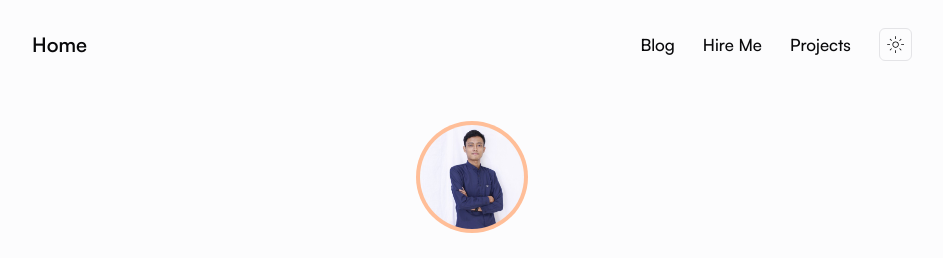
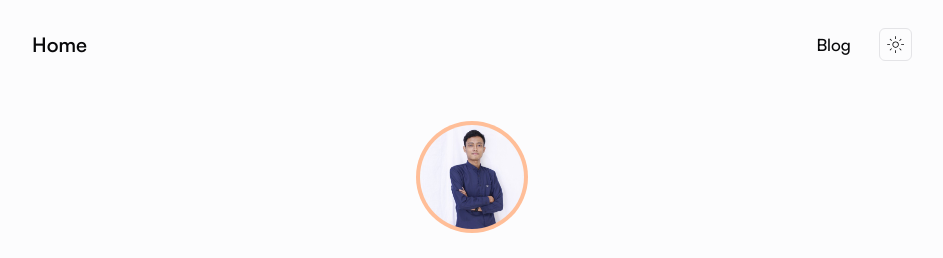
Before and after one commit to ahmadrockets/ahmadrockets.github.io, an Astro site: page / in a window 1280 px wide. Shown: the top 258 px of the page, without its empty margins (168-1111 px from the left). Built offline with nearby package versions, Linux system fonts and the light colour scheme; Astro itself is replaced by a stand-in of ours.

Commit message:
fix: fixing header & hide projects

```diff
--- a/src/components/layout/Header.astro
+++ b/src/components/layout/Header.astro
@@ -16,7 +16,7 @@
 				aria-label='Nav Menu Item'
 				>Blog
 			</a>
-			<a
+			<!-- <a
 				href='#'
 				class='flex-none text-[1.05rem] font-medium hover:text-foreground/75'
 				aria-label='Nav Menu Item'
@@ -28,7 +28,7 @@
 				class='flex-none text-[1.05rem] font-medium hover:text-foreground/75'
 				aria-label='Nav Menu Item'
 				>Projects
-			</a>
+			</a> -->
 
 			<button
 				id='toggleDarkMode'
--- a/src/pages/index.astro
+++ b/src/pages/index.astro
@@ -188,7 +188,7 @@ const allPostsByDate = sortMDByDate(allPosts).slice(0, MAX_POSTS)
 			/>
 		</Section>
 
-		<Section title='Projects'>
+		<!-- <Section title='Projects'>
 			<div class='flex flex-col gap-y-3 sm:flex-row sm:gap-x-3 sm:gap-y-0'>
 				<ProjectCard
 					href='https://avdarsitek.id'
@@ -199,7 +199,7 @@ const allPostsByDate = sortMDByDate(allPosts).slice(0, MAX_POSTS)
 					class='w-full sm:w-1/2'
 				/>
 			</div>
-		</Section>
+		</Section> -->
 
 		<!-- <Section title='Certifications'>
 			<Card
```
